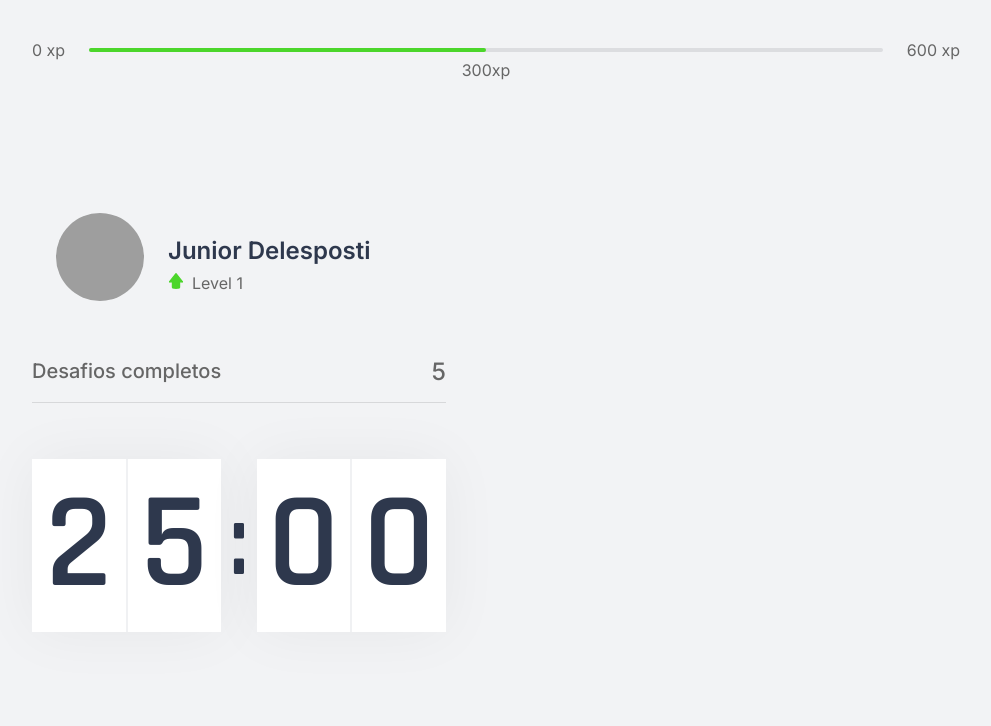
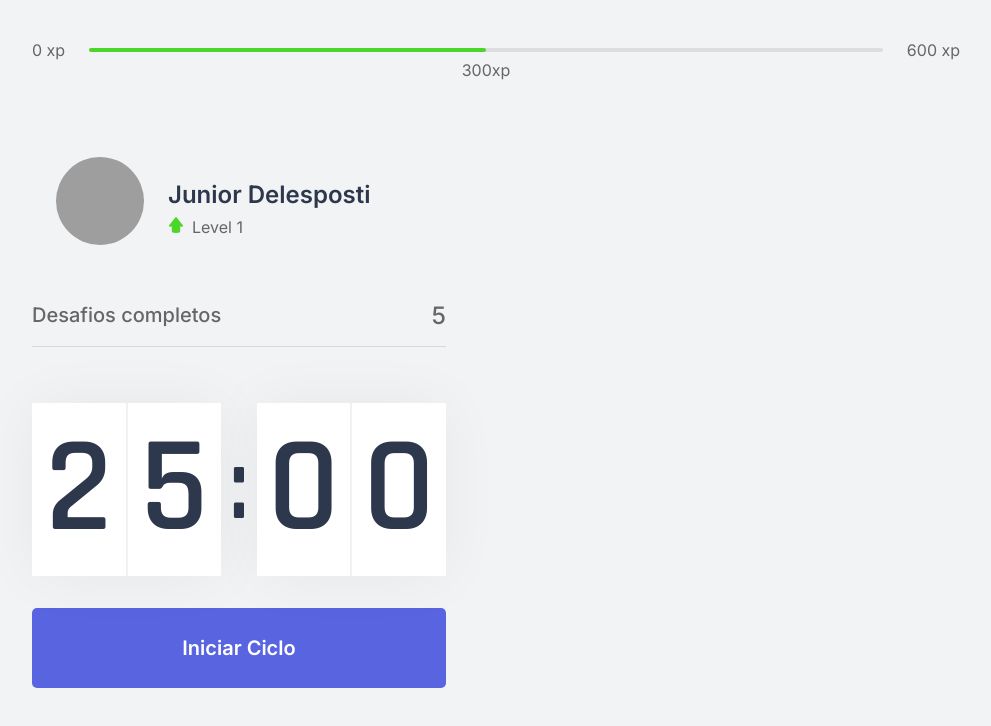
Before and after one commit to JDelesposti/movit, a Next.js app: page / in a window 1280 px wide. Shown: the top 726 px of the page, without its empty margins (144-1135 px from the left). Built offline with nearby package versions, Linux system fonts and the light colour scheme; grey boxes are pictures that could not be loaded.

Commit message:
feat: add button and styles

```diff
--- a/src/components/Countdown.tsx
+++ b/src/components/Countdown.tsx
@@ -2,6 +2,8 @@
 
 export function Countdown () {
     return (
+    <div>
+
         <div className={styles.countdownContainer}>
             <div>
                 <span>2</span>
@@ -13,5 +15,11 @@
                 <span>0</span>
             </div>
         </div>
+
+        <button type='button' className={styles.countdownButton}>
+            Iniciar Ciclo
+        </button>
+
+    </div>
     )
 }
--- a/src/styles/components/Countdown.module.css
+++ b/src/styles/components/Countdown.module.css
@@ -35,3 +35,29 @@
     font-size: 6.25rem;
     margin: 0 0.5rem;
 }
+
+.countdownButton {
+    width: 100%;
+    height: 5rem;
+
+    margin-top: 2rem;
+
+    display: flex;
+    align-items: center;
+    justify-content: center;
+
+    border: 0;
+    border-radius: 5px;
+
+    background: var(--blue);
+    color: var(--white);
+
+    font-size: 1.25rem;
+    font-weight: 600;
+
+    transition: background-color 0.2s;
+}
+
+.countdownButton:hover {
+    background: var(--blue-dark);
+}
```
